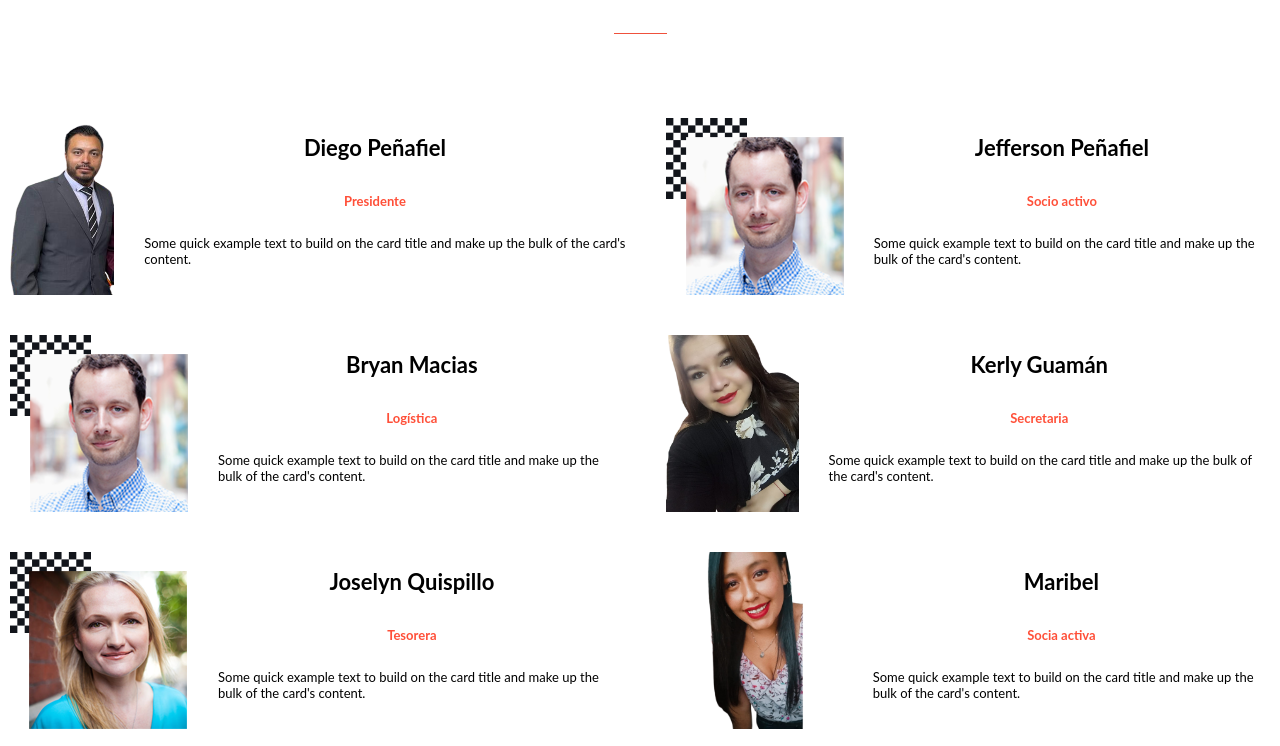
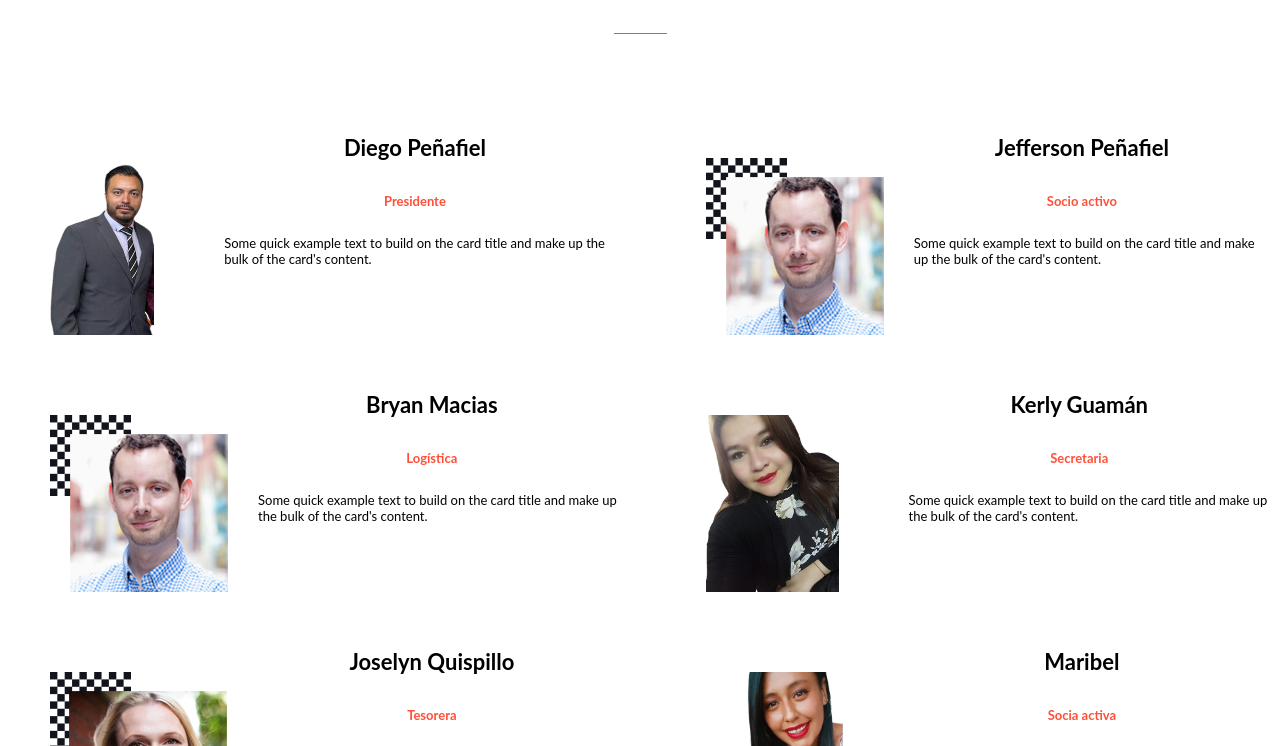
Before and after one commit to franclobo/Proyecto-Navidad, a website: page index.html in a window 1280 px wide. Shown: the part 1962-2708 px from the top of the page. Drawn offline with Linux system fonts and the light colour scheme.

Commit message:
Picture style

```diff
--- a/styles.css
+++ b/styles.css
@@ -341,6 +341,8 @@
 .picture {
   max-width: 178px;
   max-height: 177px;
+  margin: 10px;
+  padding: 10px;
 }
 
 .description-member {
@@ -818,6 +820,8 @@
   .picture {
     max-width: 178px;
     max-height: 177px;
+    margin: 10px;
+    padding: 10px;
   }
 
   .description-member {
```
